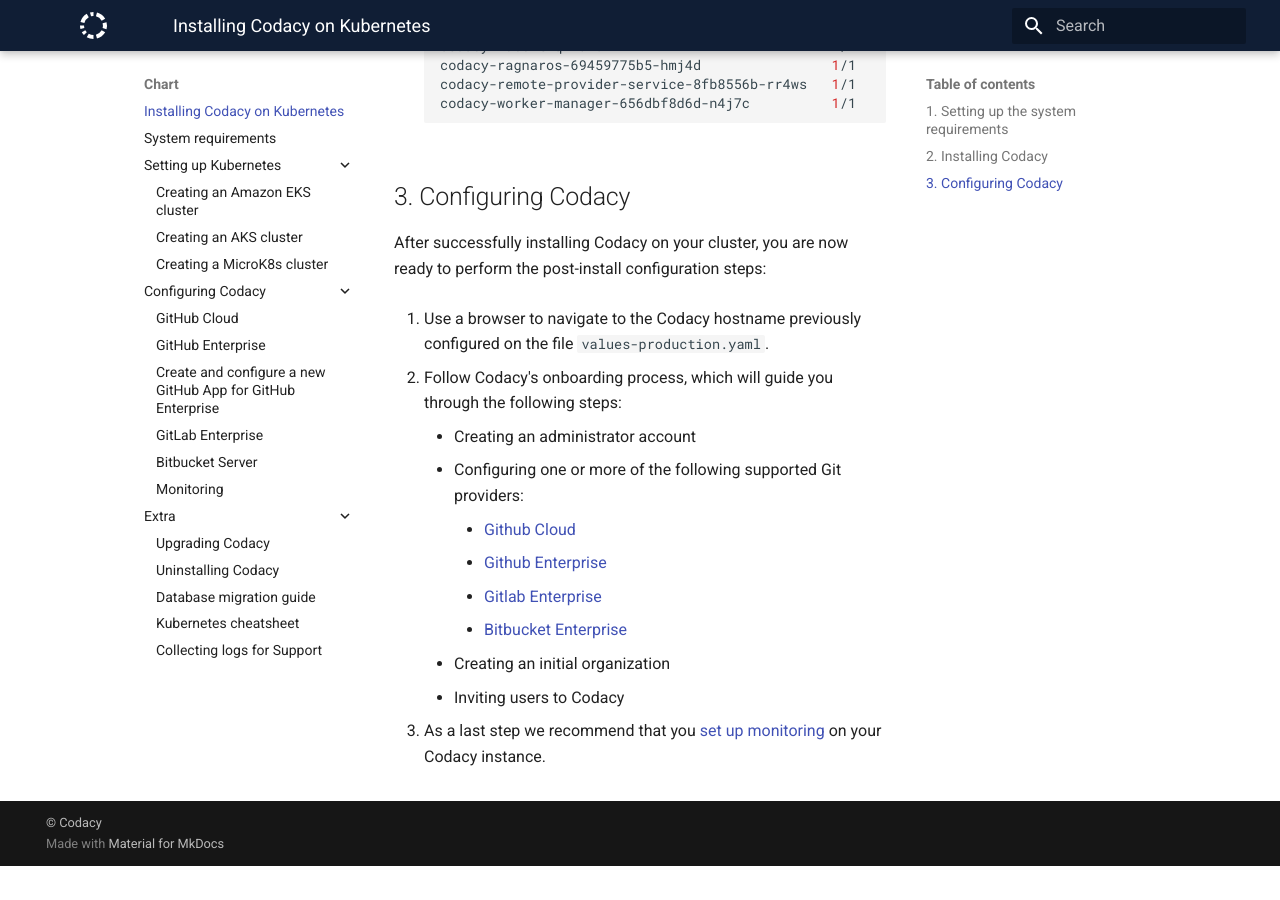
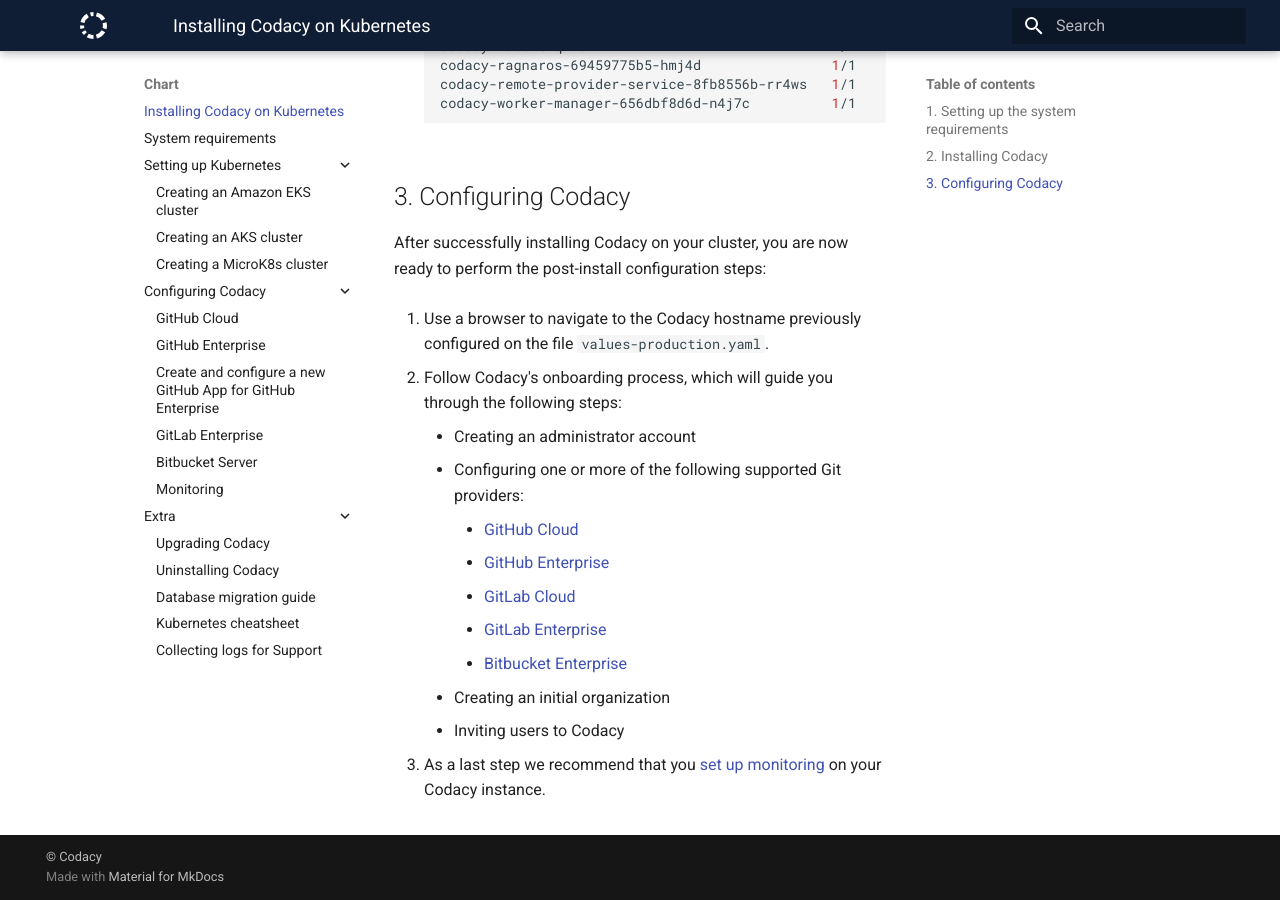
Before and after one commit to codacy/chart, an MkDocs documentation site: the page built from docs/index.md, in a window 1280 px wide and 900 px high, scrolled down 3167 px. Built offline with MkDocs 1.6.1 and Material for MkDocs 9.7.7, drawn with Linux system fonts in a browser that asks for light colours; before the commit the page ends 4033 px from its top, so only the background shows below that.

Commit message:
Create placeholder files for all Git providers

```diff
--- a/docs/index.md
+++ b/docs/index.md
@@ -126,9 +126,10 @@
 
     -   Creating an administrator account
     -   Configuring one or more of the following supported Git providers:
-        -   [Github Cloud](configuration/git-providers/github-cloud.md)
-        -   [Github Enterprise](configuration/git-providers/github-enterprise.md)
-        -   [Gitlab Enterprise](configuration/git-providers/gitlab-enterprise.md)
+        -   [GitHub Cloud](configuration/git-providers/github-cloud.md)
+        -   [GitHub Enterprise](configuration/git-providers/github-enterprise.md)
+        -   [GitLab Cloud](configuration/git-providers/gitlab-cloud.md)
+        -   [GitLab Enterprise](configuration/git-providers/gitlab-enterprise.md)
         -   [Bitbucket Enterprise](configuration/git-providers/bitbucket-enterprise.md)
     -   Creating an initial organization
     -   Inviting users to Codacy
```
Also changed, not shown: docs/configuration/git-providers/gitlab-cloud.md (added, +1 -0 lines).
